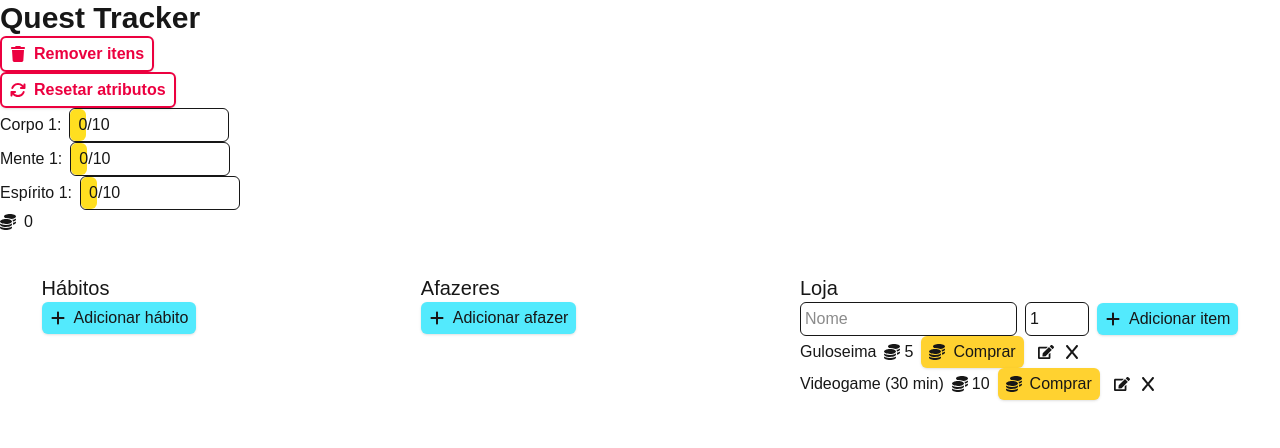
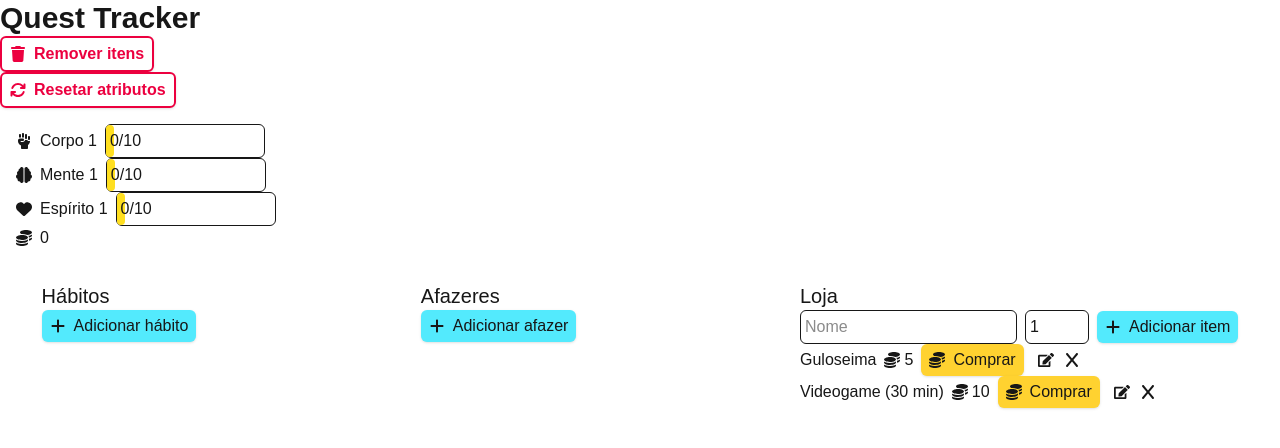
Before and after one commit to gab-souza-martins/gamified-habit-tracker, a Next.js app: page / in a window 1280 px wide. Shown: the top 448 px of the page. Built offline with nearby package versions, Linux system fonts and the light colour scheme.

Commit message:
UserStats agora faz parte de um header, foram adicionados ícones a cada atributo, e padding da barra de exp foi alterado

```diff
--- a/src/app/Components/UserStats.tsx
+++ b/src/app/Components/UserStats.tsx
@@ -1,6 +1,6 @@
 import React from "react";
 import Stats from "../Types/StatsType";
-import { FaCoins } from "react-icons/fa6";
+import { FaBrain, FaCoins, FaHandFist, FaHeart } from "react-icons/fa6";
 
 interface UserStatsProps {
    stats: Stats;
@@ -10,10 +10,10 @@ const UserStats: React.FC<UserStatsProps> = ({ stats }) => {
    return (
       <>
          <div className="flex items-center gap-2">
-            Corpo {stats.body.level}:
+            <FaHandFist /> Corpo {stats.body.level}
             <div className="border rounded-md w-40">
                <div
-                  className="rounded-md py-1 px-2 bg-yellow-300"
+                  className="rounded-md p-1 bg-yellow-300"
                   style={{
                      width: `calc(${stats.body.exp} / ${stats.body.expToNextLevel} * 100%)`,
                   }}
@@ -24,10 +24,10 @@ const UserStats: React.FC<UserStatsProps> = ({ stats }) => {
          </div>
 
          <div className="flex items-center gap-2">
-            Mente {stats.mind.level}:
+            <FaBrain /> Mente {stats.mind.level}
             <div className="border rounded-md w-40">
                <div
-                  className="rounded-md py-1 px-2 bg-yellow-300"
+                  className="rounded-md p-1 bg-yellow-300"
                   style={{
                      width: `calc(${stats.mind.exp} / ${stats.mind.expToNextLevel} * 100%)`,
                   }}
@@ -38,10 +38,10 @@ const UserStats: React.FC<UserStatsProps> = ({ stats }) => {
          </div>
 
          <div className="flex items-center gap-2">
-            Espírito {stats.spirit.level}:
+            <FaHeart /> Espírito {stats.spirit.level}
             <div className="border rounded-md w-40">
                <div
-                  className="rounded-md py-1 px-2 bg-yellow-300"
+                  className="rounded-md p-1 bg-yellow-300"
                   style={{
                      width: `calc(${stats.spirit.exp} / ${stats.spirit.expToNextLevel} * 100%)`,
                   }}
--- a/src/app/page.tsx
+++ b/src/app/page.tsx
@@ -124,8 +124,9 @@ const Home = () => {
          <h1 className="text-3xl font-bold">Quest Tracker</h1>
          <RemoveAllItems />
          <ResetStats />
-         <UserStats stats={currentStats} />
-         <br />
+         <header className="p-4">
+            <UserStats stats={currentStats} />
+         </header>
 
          <main className="p-4">
             <div className="flex flex-col lg:flex-row items-start justify-around gap-4">
```
